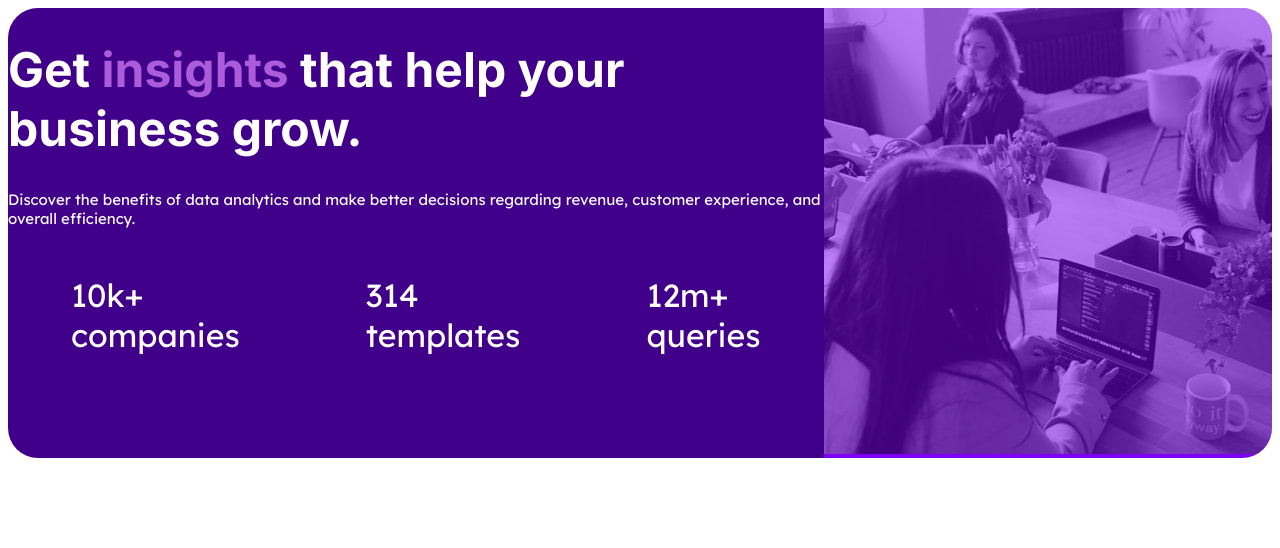
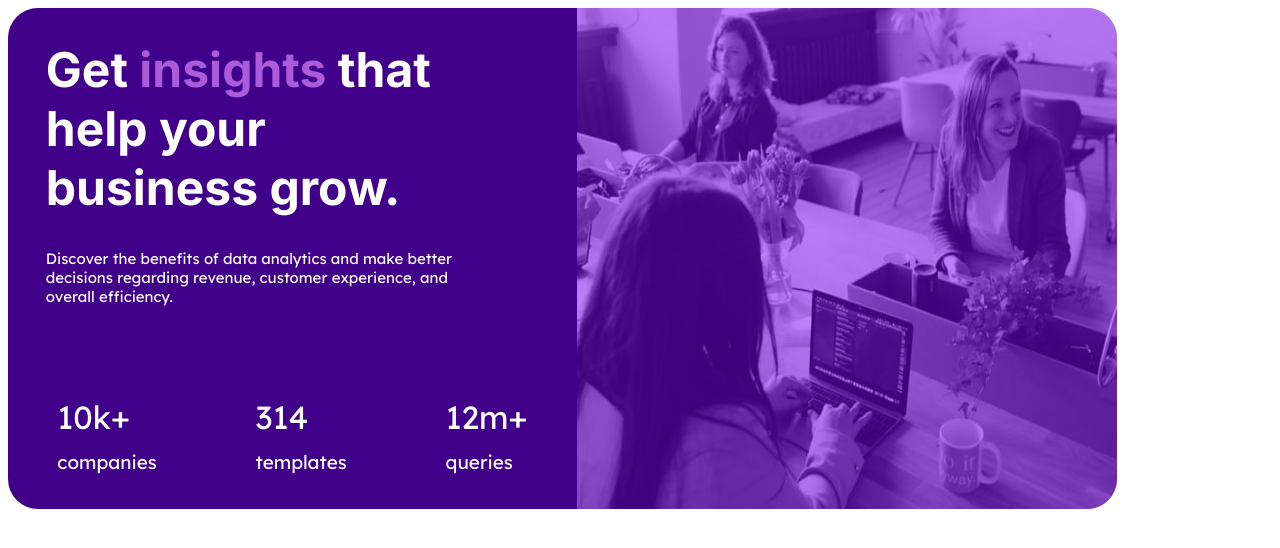
Before and after one commit to NestorPD/DESAFIO2, a plain HTML site: page DESAF/DESAF2.html in a window 1280 px wide. Drawn offline with Linux system fonts and the light colour scheme.

Commit message:
Nes.final

```diff
--- a/DESAF/DESAF2.html
+++ b/DESAF/DESAF2.html
@@ -11,20 +11,20 @@
   <style>
     @import url('https://fonts.googleapis.com/css2?family=Inter:wght@100..900&family=Lexend+Deca:wght@100..900&display=swap');
 
-    body{font-size: 15px;display: flex;}
+    body{font-size: 15px;display: flex;  }
     .violetaa{color:  hsl(277, 64%, 61%);}
     .izquierda{background-color:hsl(268, 100%, 27%);}
 
-    .foto{opacity: 50%; }
+    .foto{opacity: 50%; height: 100%;width: 100%;}
 
     div{background-color: rgb(127, 0, 247);}
 
 
     @media(min-width: 1440px){.total{width: 375px;display: flex;}}
 
-    header{font-size: x-large; color: white; font-family: Inter;}
+    header{font-size: x-large; color: white; font-family: Inter;margin-left: 1cm;margin-right: 3cm;}
 
-    .izquierda{color: white; font-family: Lexend Deca ; overflow: hidden; border-top-left-radius: 30px;border-bottom-left-radius: 30px;}
+    .izquierda{color: white; font-family: Lexend Deca ; overflow: hidden; border-top-left-radius: 30px;border-bottom-left-radius: 30px;width: 45%;}
 
     section{display: flex;
     flex-direction: row;
@@ -33,9 +33,12 @@
     flex-wrap: wrap;
       font-size: xx-large;
     }
-.texto{display: flex;}
-    .Num{font-size: xx-large;display: flex;}
+.texto{display: flex;margin-left: 1cm;margin-right: 3cm;}
+    .Num{font-size: xx-large;display: flex; }
 .derecha{border-top-right-radius: 30px;border-bottom-right-radius: 30px;overflow: hidden;}
+.textoletras{font-size: 0.5cm }
+.num{margin-top: 2cm;}
+
   </style>
 </head>
 <body>
@@ -49,9 +52,9 @@
     <p class="texto">Discover the benefits of data analytics and make better decisions regarding revenue, customer experience, and overall efficiency.</p>
 
      <section>
-    <p class="num"><span class="Num">10k+</span> companies</p>
-    <p class="num"><span class="Num">314</span> templates</p>
-    <p class="num"><span class="Num">12m+</span> queries</p>
+    <p class="num"><span class="Num">10k+</span><span class="textoletras"> companies</span></p>
+    <p class="num"><span class="Num">314</span><span class="textoletras"> templates</span></p>
+    <p class="num"><span class="Num">12m+</span><span class="textoletras"> queries</span></p>
   </section>
 
     </div>
```
